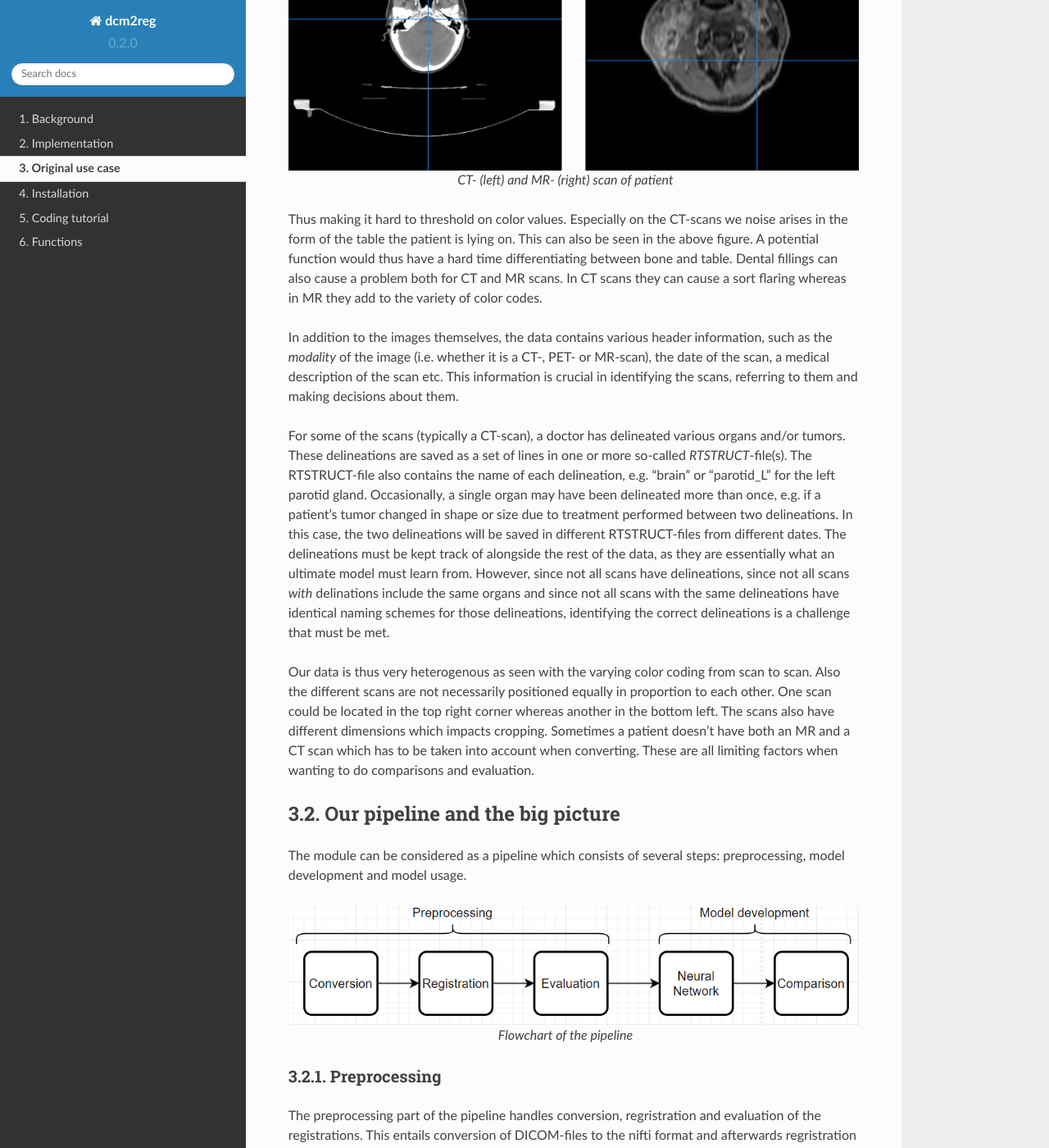
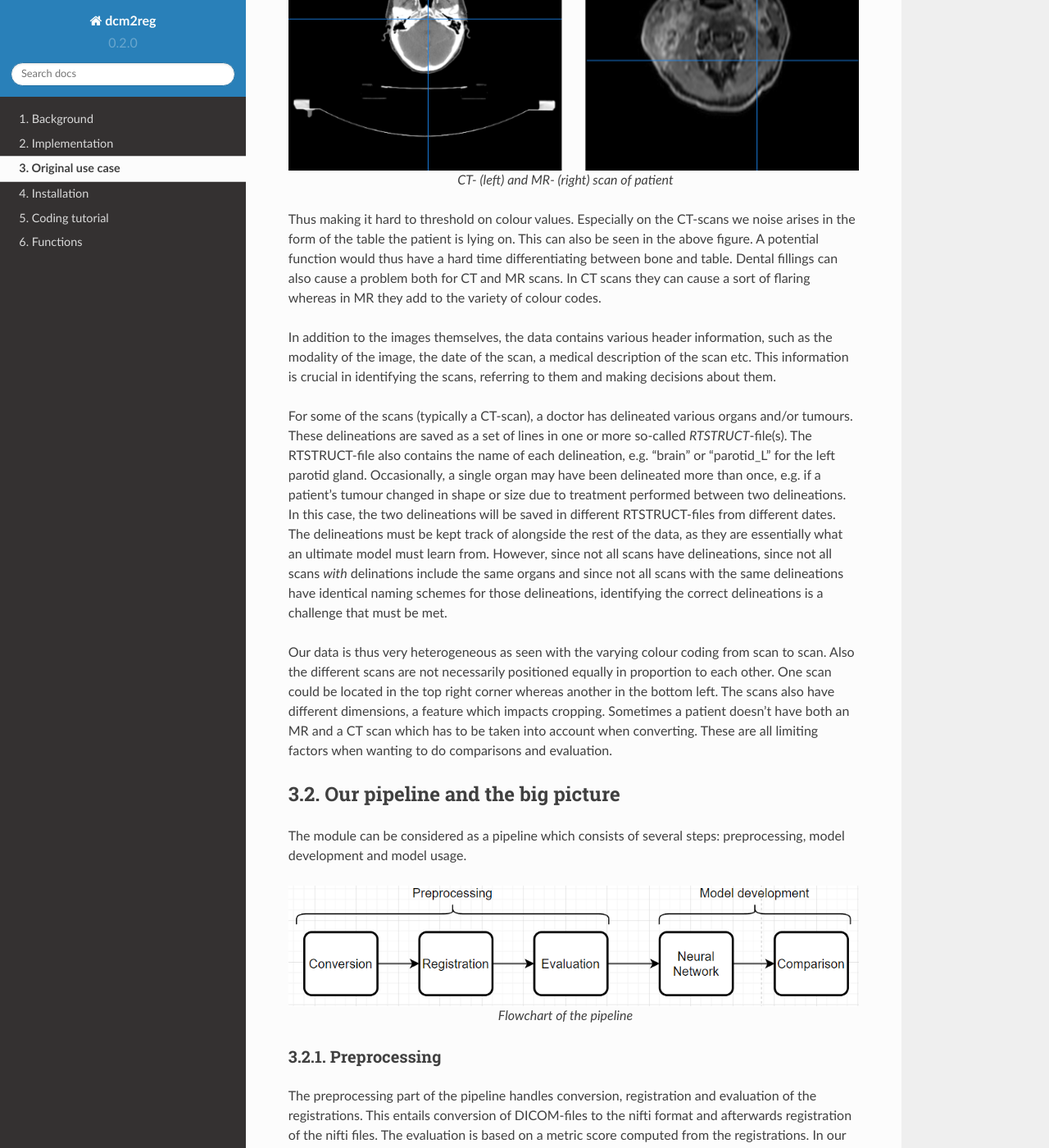
Before and after one commit to Dokkedal/dcm2reg, a Sphinx documentation site: the page built from docs/source/our_use_case.rst, in a window 1280 px wide and 1400 px high, scrolled down 462 px. Shown: the whole window at 82% size. Built offline with Sphinx 7.4.7 and the Read the Docs theme 2.0.0, drawn with Linux system fonts in a browser that asks for light colours; some of the changed text lies outside the part shown.

Commit message:
implemented changes from Jasper and Alan

```diff
--- a/docs/source/our_use_case.rst
+++ b/docs/source/our_use_case.rst
@@ -10,7 +10,7 @@
     * Noise e.g. table
 
 The data consists of several different scans for 894 patients: CT, PET and MR.
-The scans have different color coding. For example an MR scan will show bone as being
+The scans have different colour coding. For example, an MR scan will show bone as being
 dark whereas a CT scan will show bone as being bright which stems from the way the
 different scans are produced. The scans also have different color codes for air and soft tissue.
 
@@ -21,25 +21,25 @@
 
     CT- (left) and MR- (right) scan of patient
 
-Thus making it hard to threshold on color values. Especially on the CT-scans we noise arises in the form of the
+Thus making it hard to threshold on colour values. Especially on the CT-scans we noise arises in the form of the
 table the patient is lying on. This can also be seen in the above figure. A potential function would thus have a
 hard time differentiating between bone and table. Dental fillings can also cause a problem both for CT and MR
-scans. In CT scans they can cause a sort flaring whereas in MR they add to the variety of color codes.
+scans. In CT scans they can cause a sort of flaring whereas in MR they add to the variety of colour codes.
 
 ..
     * Additional information
     * Delineation in RTSTRUCT
 
 In addition to the images themselves, the data contains various header information, such as
-the *modality* of the image (i.e. whether it is a CT-, PET- or MR-scan), the date of the scan,
+the modality of the image, the date of the scan,
 a medical description of the scan etc. This information is crucial in identifying the scans,
 referring to them and making decisions about them.
 
-For some of the scans (typically a CT-scan), a doctor has delineated various organs and/or tumors.
+For some of the scans (typically a CT-scan), a doctor has delineated various organs and/or tumours.
 These delineations are saved as a set of lines in one or more so-called *RTSTRUCT*-file(s). The
 RTSTRUCT-file also contains the name of each delineation, e.g. "brain" or "parotid_L" for the left
 parotid gland. Occasionally, a single organ may have been delineated more than once, e.g. if a
-patient's tumor changed in shape or size due to treatment performed between two delineations.
+patient's tumour changed in shape or size due to treatment performed between two delineations.
 In this case, the two delineations will be saved in different RTSTRUCT-files from different dates.
 The delineations must be kept track of alongside the rest of the data, as they are essentially what
 an ultimate model must learn from. However, since not all scans have delineations, since not all
@@ -50,9 +50,10 @@
 ..
     * Limitations - very heterogenous data
 
-Our data is thus very heterogenous as seen with the varying color coding from scan to scan. Also the different
+Our data is thus very heterogeneous as seen with the varying colour coding from scan to scan. Also the different
 scans are not necessarily positioned equally in proportion to each other. One scan could be located in the top
-right corner whereas another in the bottom left. The scans also have different dimensions which impacts cropping.
+right corner whereas another in the bottom left. The scans also have different dimensions, a feature
+which impacts cropping.
 Sometimes a patient doesn't have both an MR and a CT scan which has to be taken into account when converting.
 These are all limiting factors when wanting to do comparisons and evaluation.
 
@@ -74,9 +75,9 @@
 
 Preprocessing
 -------------
-The preprocessing part of the pipeline handles conversion, regristration and evaluation of the registrations.
-This entails conversion of DICOM-files to the nifti format and afterwards regristration of the nifti files.
-The evaluation is based on a metric score computed from the registrations. In our case the MutualInformation
+The preprocessing part of the pipeline handles conversion, registration and evaluation of the registrations.
+This entails conversion of DICOM-files to the nifti format and afterwards registration of the nifti files.
+The evaluation is based on a metric score computed from the registrations. In our case, the Mutual Information
 metric makes sense and having an evaluation threshold at 0.5 is again case specific.
 
 Model development
@@ -165,7 +166,7 @@
 A similarly resource-diminishing approach would be very desirable for the registration task,
 which requires even more compute. However, in this task, it is more difficult to evaluate
 solutions without simply running the entirety of the script, i.e. the only feasible route by
-which to see the effects of a given solution is to implement it and consider the results afterward.
+which to see the effects of a given solution is to implement it and consider the results afterwards.
 
 ..
     * Noise limiting use of thresholding
```
Also changed, not shown: other parts of docs/source/our_use_case.rst (+4 -4 lines), docs/source/background.rst (+18 -15 lines), docs/source/basic_usage.rst (+6 -6 lines), docs/source/implementation.rst (+42 -21 lines), docs/source/index.rst (+7 -2 lines), docs/source/images/DICOM-axi-cor-sag.png (added), docs/source/images/DICOM-slice-1-3.png (deleted), docs/source/images/good-vs-poor-reg.png (deleted), 1 other file.
